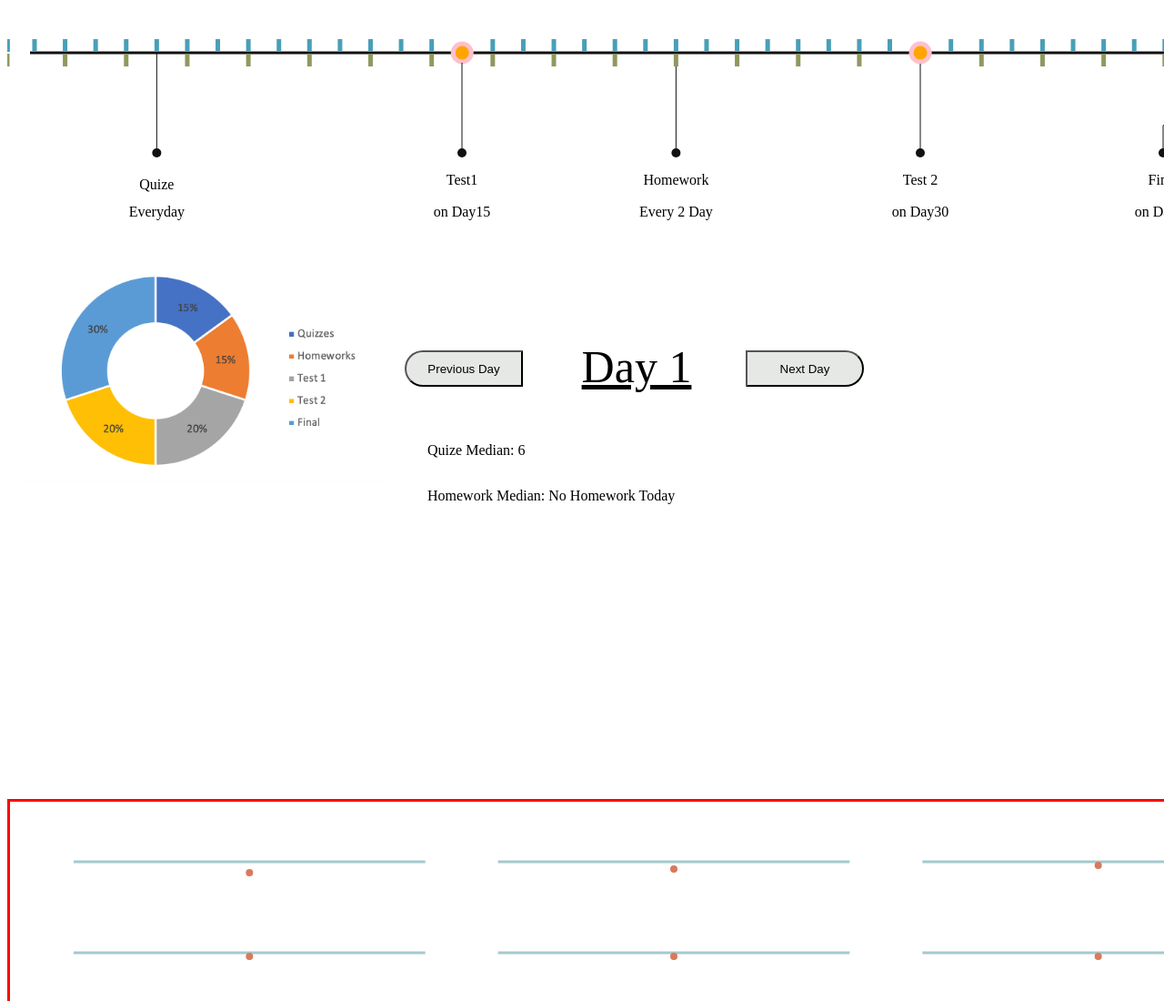
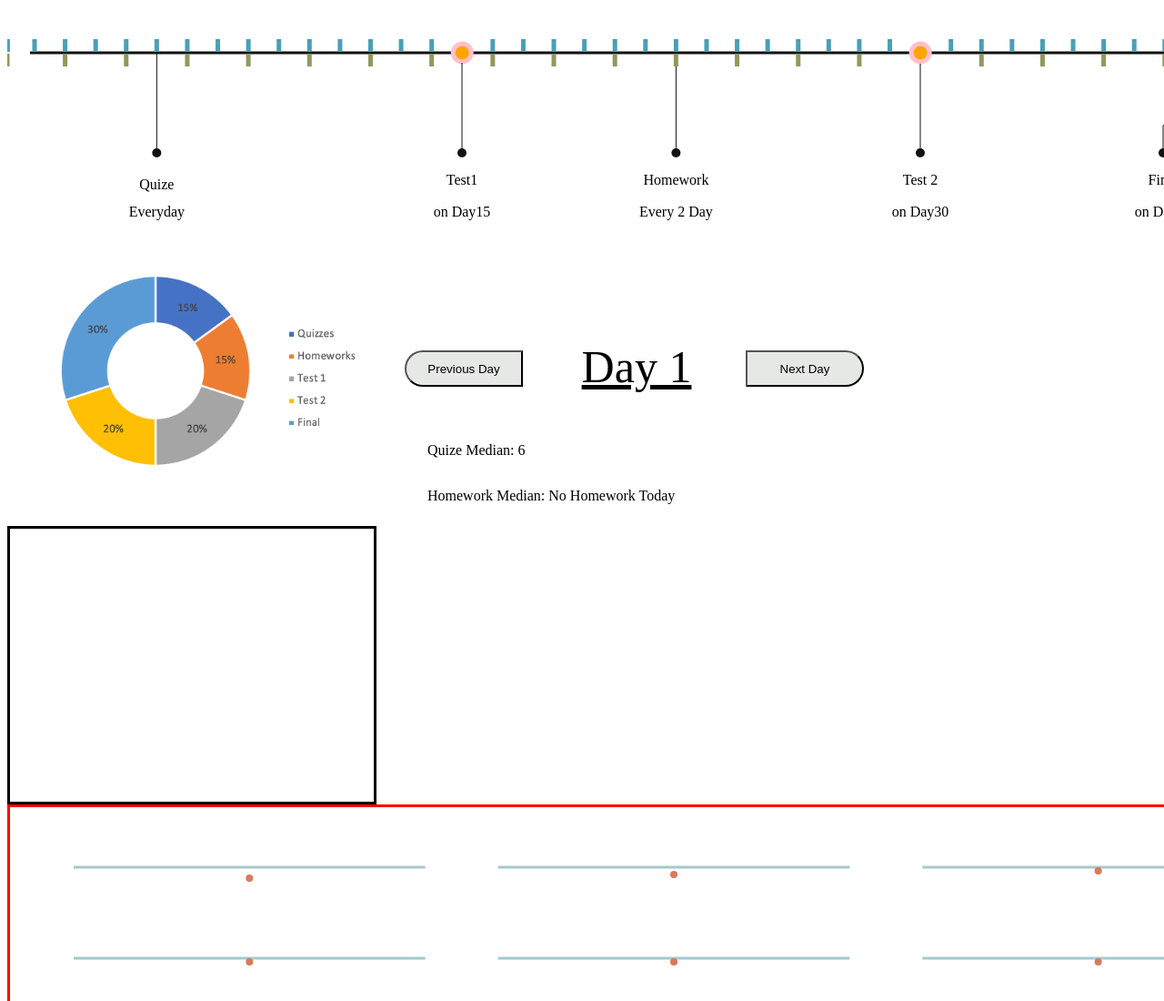
Before and after one commit to beckysx/Project2, a plain HTML site: page index.html in a window 1280 px wide. Shown: the top 1100 px of the page at 91% size. Drawn offline with nearby package versions, Linux system fonts and the light colour scheme.

Commit message:
need to complete legend

```diff
--- a/css.css
+++ b/css.css
@@ -56,3 +56,8 @@ left: 820px;
   top: 430px;
   left: 450px;
 }
+
+#colorlegend{
+  border:solid;
+  border-color:black;
+}
--- a/js.js
+++ b/js.js
@@ -336,7 +336,7 @@ var drawEverything=function(d){
 
   // color legend
     var datesvg=d3.select("#index").append("svg")
-    .attr('id', 'color legend')
+    .attr('id', 'colorlegend')
     .attr('width', 400)
     .attr('height', 300)
 
```
